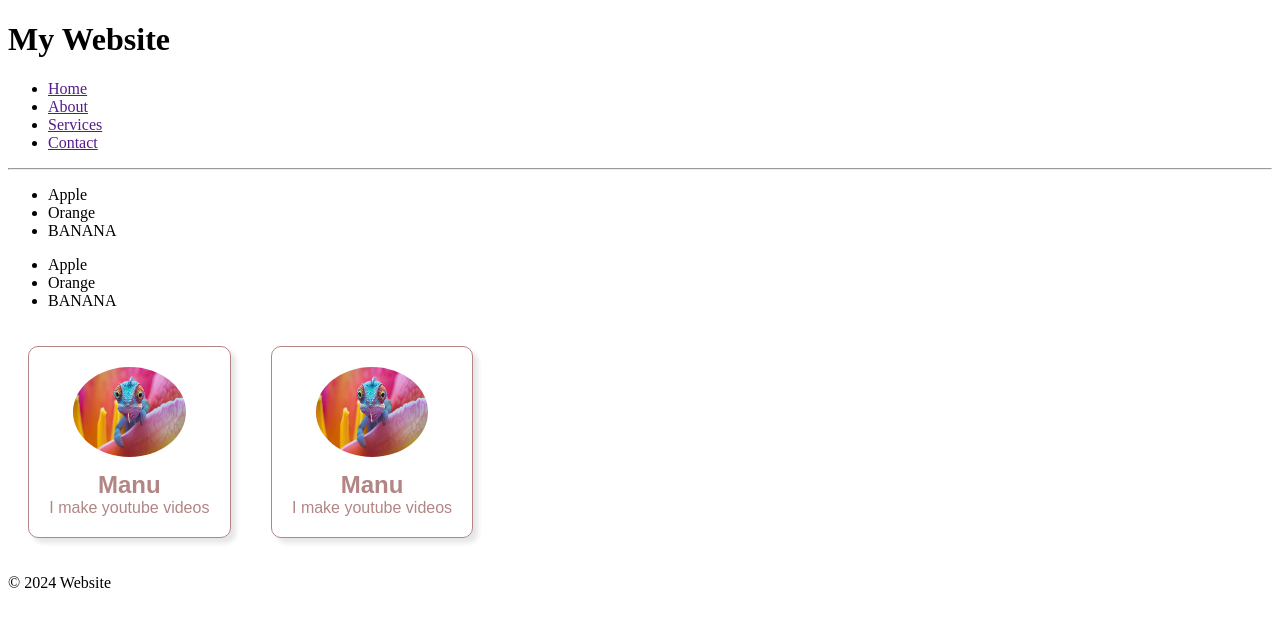
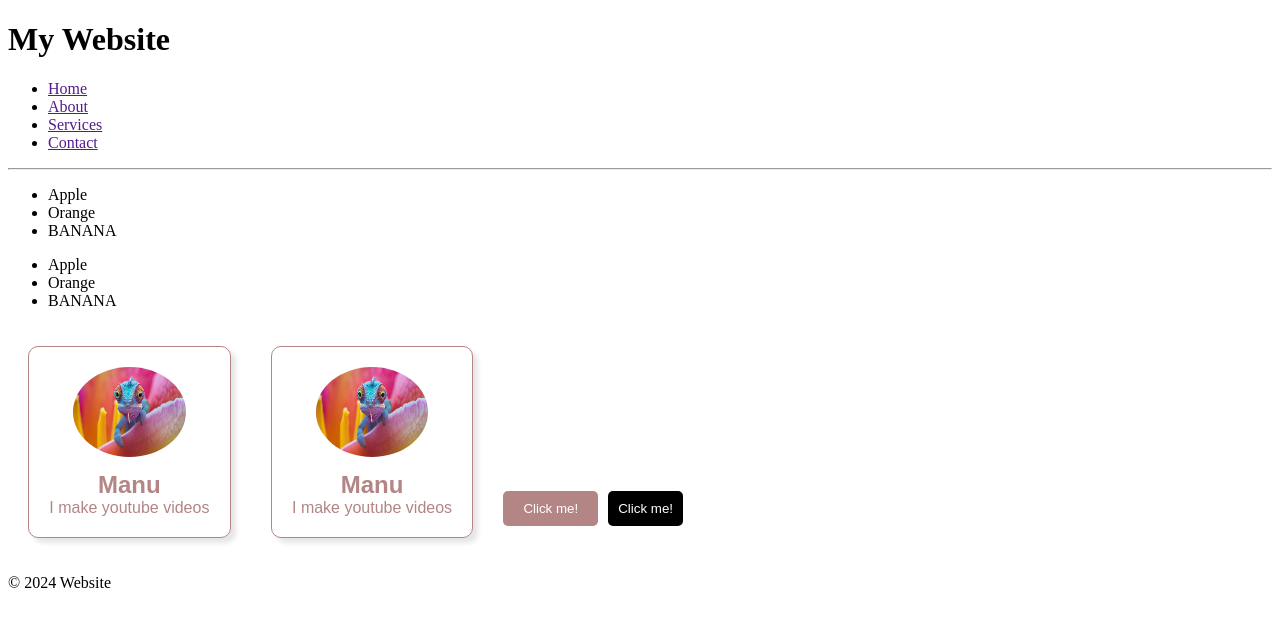
Before and after one commit to ManushiChamika/React-Tutorial, a React (Vite) app in the folder my-react-app/: page / in a window 1280 px wide. Shown: the top 626 px of the page. Built offline with nearby package versions, Linux system fonts and the light colour scheme.

Commit message:
css styles

```diff
--- a/my-react-app/src/App.jsx
+++ b/my-react-app/src/App.jsx
@@ -2,6 +2,11 @@ import Header from './Header.jsx'
 import Footer from './Footer.jsx'
 import Food from './Food.jsx'
 import Card from './Card.jsx'
+import Button from './Button/Button.jsx'
+import Button1 from './Button1.jsx'
+//styling using 1.External css
+//              3.Modules
+//              3.Inline css
 
 function App() {
 
@@ -14,6 +19,8 @@ function App() {
       <Food/>
       <Card/>
       <Card/>
+      <Button/>
+      <Button1/>
       <Footer/>
     </>
 
--- /dev/null
+++ b/my-react-app/src/Button/Button.jsx
@@ -0,0 +1,11 @@
+import styles from './Button.module.css';
+
+//modules are used for uniqueness of class names
+//using it need a setup and global css is not allowed so we must import css file in the same folder
+function Button(){
+    return (
+        <button className={styles.button}>Click me!</button>
+    );
+}
+
+export default Button;
--- /dev/null
+++ b/my-react-app/src/Button/Button.module.css
@@ -0,0 +1,9 @@
+.button{
+    background-color: #b38585;
+    color: white;
+    border: none;
+    border-radius: 5px;
+    padding: 10px 20px;
+    margin: 10px;
+    cursor: pointer;
+  }
--- /dev/null
+++ b/my-react-app/src/Button1.jsx
@@ -0,0 +1,21 @@
+
+function Button1(){
+
+    //inline css
+    //all values should be strings
+    //reduces readability in large projects
+    const styles={
+        backgroundColor: 'black',
+        color: 'white',
+        padding: '10px',
+        border: 'none',
+        borderRadius: '5px',
+        cursor: 'pointer'
+    }
+
+    return (
+        <button style={styles}>Click me!</button>
+    );
+}
+
+export default Button1;
```
Also changed, not shown: my-react-app/src/index.css (line endings or trailing spaces).
